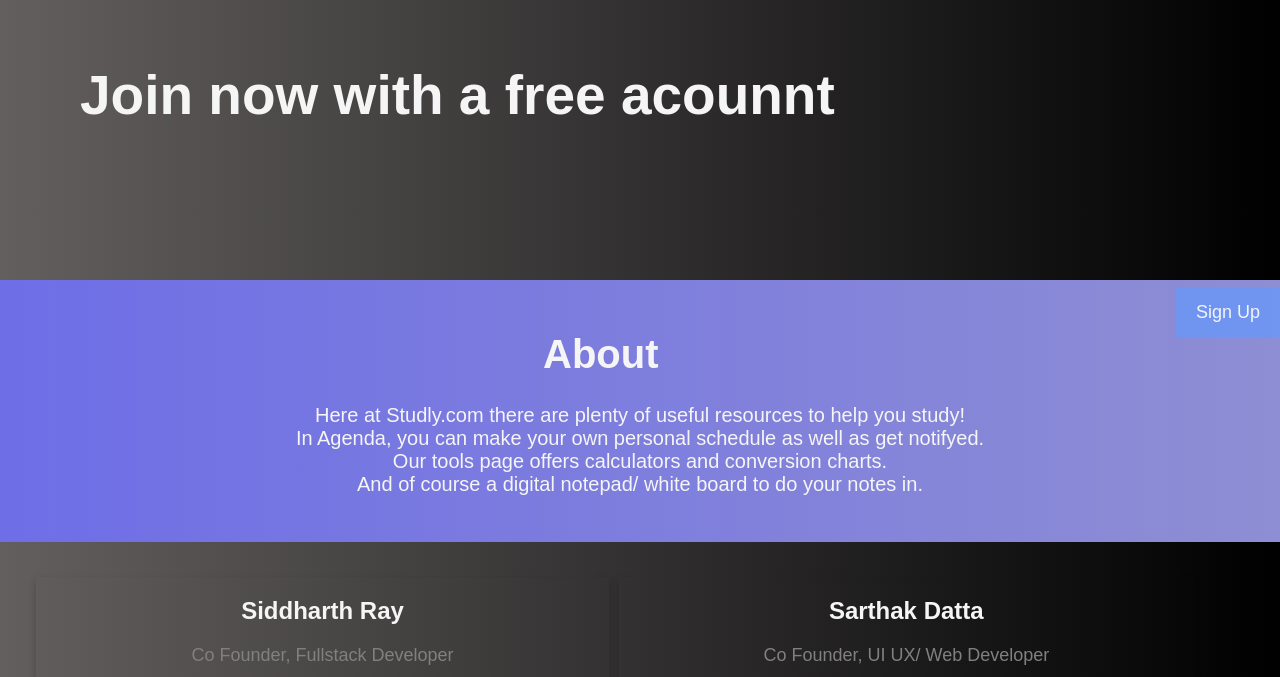
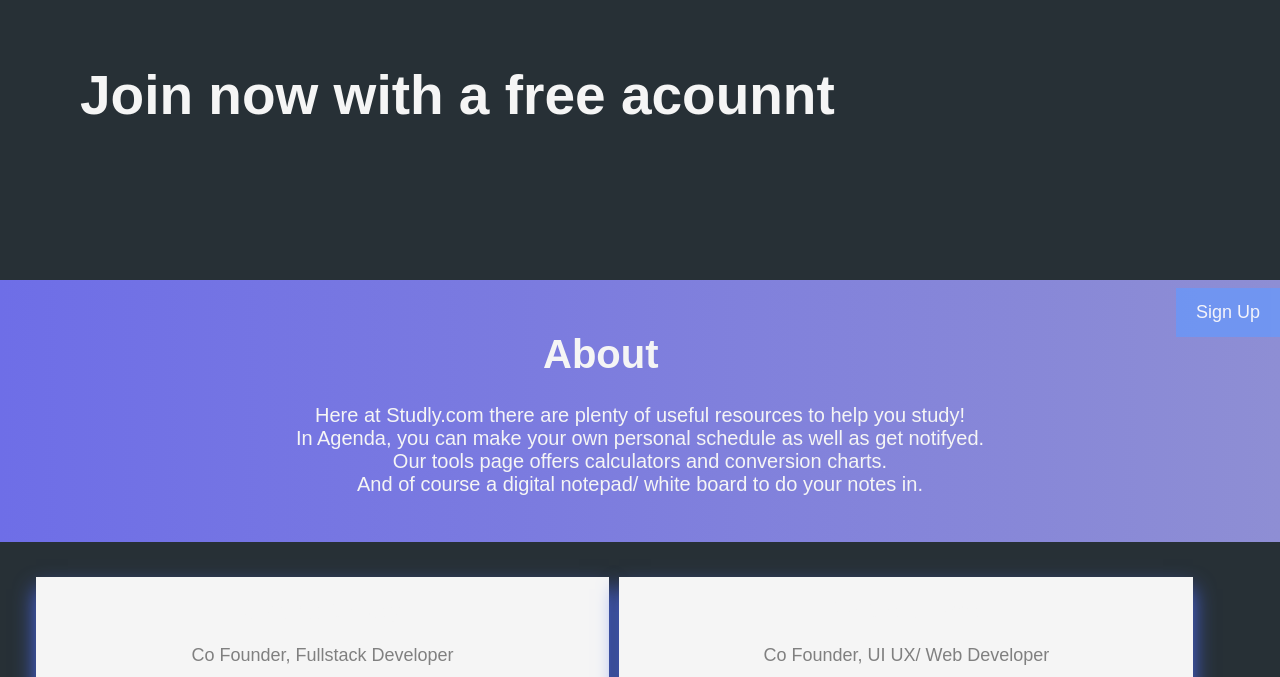
Before and after one commit to kidsonfilms-python-rules/Node, a plain HTML site: page index.html in a window 1280 px wide. Shown: the part 803-1480 px from the top of the page. Drawn offline with Linux system fonts and the light colour scheme.

Commit message:
minor color chnages to index.html

```diff
--- a/css/style.css
+++ b/css/style.css
@@ -1,7 +1,7 @@
 body {
     margin: 0;
     font-family: 'Courier New', Courier, monospace;
-    background-image: linear-gradient(to right, rgb(99, 95, 95), black);
+    background-color: #273036;
     width: 100vw;
     overflow-x: hidden;
 }
@@ -124,12 +124,13 @@ nav {
 }
 
 .card {
-    box-shadow: 0 4px 8px 0 rgba(0, 0, 0, 0.2);
+    box-shadow: 0 12px 20px 0 rgba(75, 105, 240, 0.979);
     max-width: 300px;
     margin: auto;
     text-align: center;
     display: table-cell;
     padding: 20px;
+    background-color: whitesmoke;
 }
 
 .title {
```
Also changed, not shown: index.html (+1 -3 lines).
